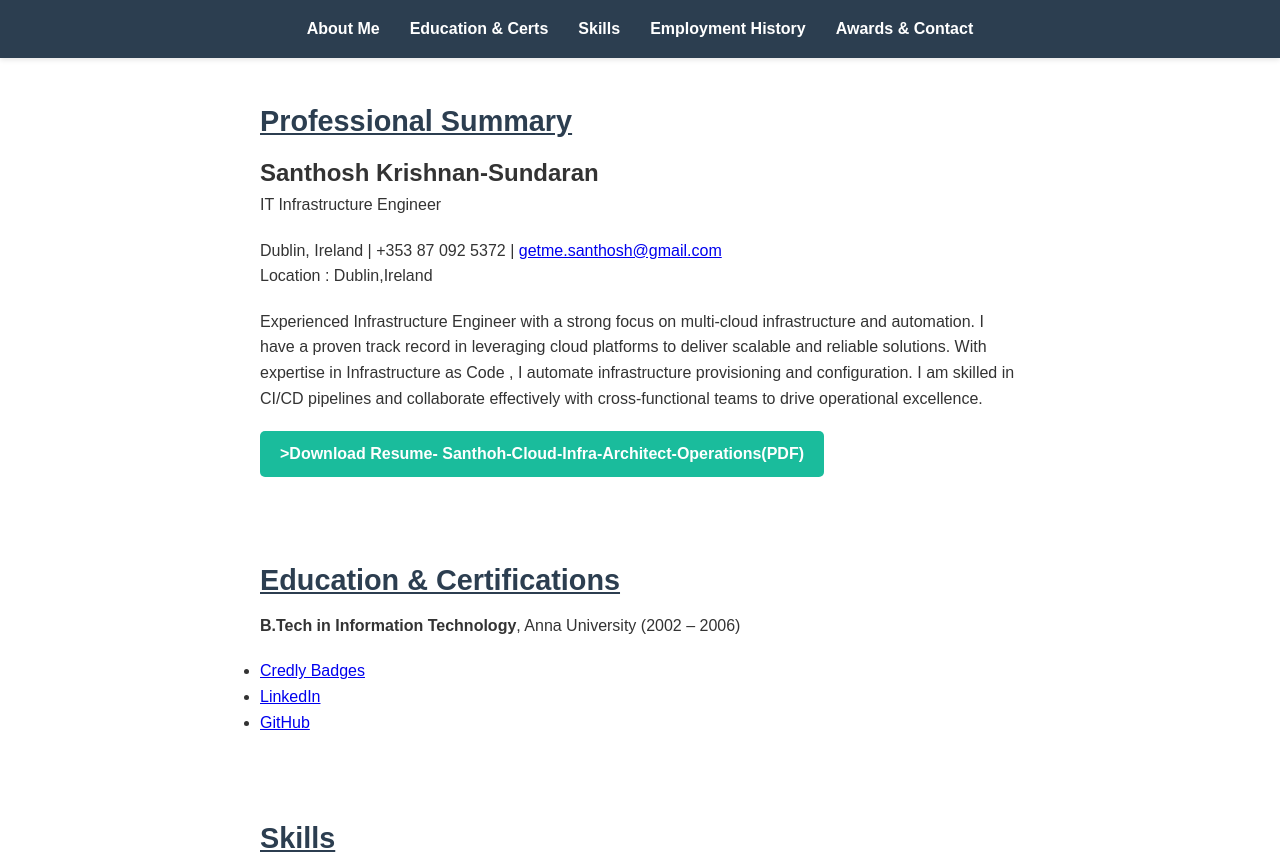
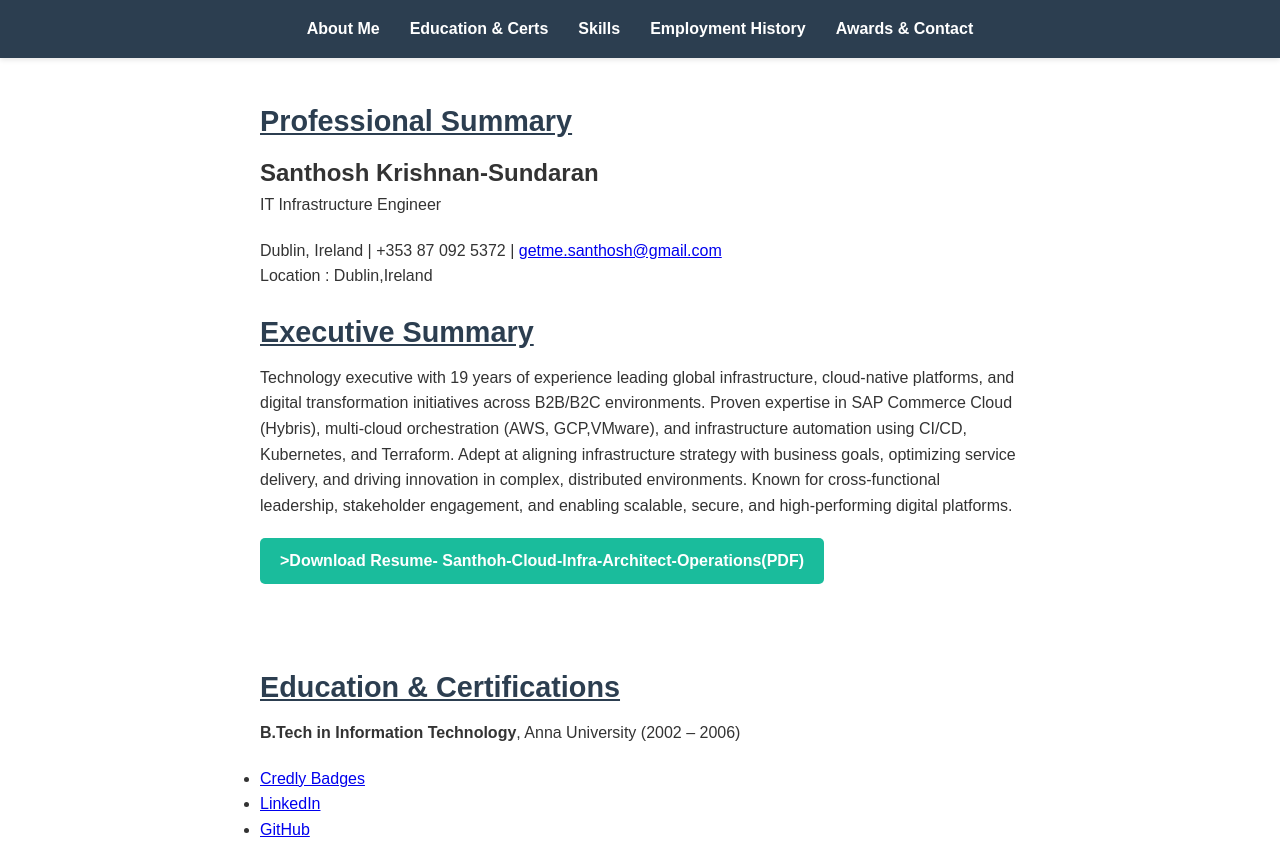
Before and after one commit to santhoshpubg/santhosh-cv, a plain HTML site: page index.html in a window 1280 px wide. Shown: the top 864 px of the page. Drawn offline with Linux system fonts and the light colour scheme.

Commit message:
Updated Resume-Summary

```diff
--- a/index.html
+++ b/index.html
@@ -33,10 +33,14 @@
             Dublin, Ireland | +353 87 092 5372 | <a href="mailto:getme.santhosh@gmail.com">getme.santhosh@gmail.com</a><br>
             Location : Dublin,Ireland
         </p>
-        <p>Experienced Infrastructure Engineer with a strong focus on multi-cloud infrastructure and automation. I have a proven track record in leveraging cloud platforms to deliver scalable and reliable solutions. With expertise in Infrastructure as Code , I automate infrastructure provisioning and configuration. I am skilled in CI/CD pipelines and collaborate effectively with cross-functional teams to drive operational excellence.</p>
+     <p><h2><u>Executive Summary</u></h2>
+        <p>Technology executive with 19 years of experience leading global infrastructure, cloud-native platforms, and digital transformation initiatives across B2B/B2C environments.
+            Proven expertise in SAP Commerce Cloud (Hybris), multi-cloud orchestration (AWS, GCP,VMware), and infrastructure automation using CI/CD, Kubernetes, and Terraform.
+            Adept at aligning infrastructure strategy with business goals, optimizing service delivery, and driving innovation in complex, distributed environments.
+            Known for cross-functional leadership, stakeholder engagement, and enabling scalable, secure, and high-performing digital platforms.</p>
+
         <a href="Santhosh-Krishnan-Sundaran.pdf" download class="download-btn">>Download Resume- Santhoh-Cloud-Infra-Architect-Operations(PDF)</a>
     </section>
-
     <section id="cert">
         <h2><u>Education & Certifications</u></h2>
             <ul>
```
